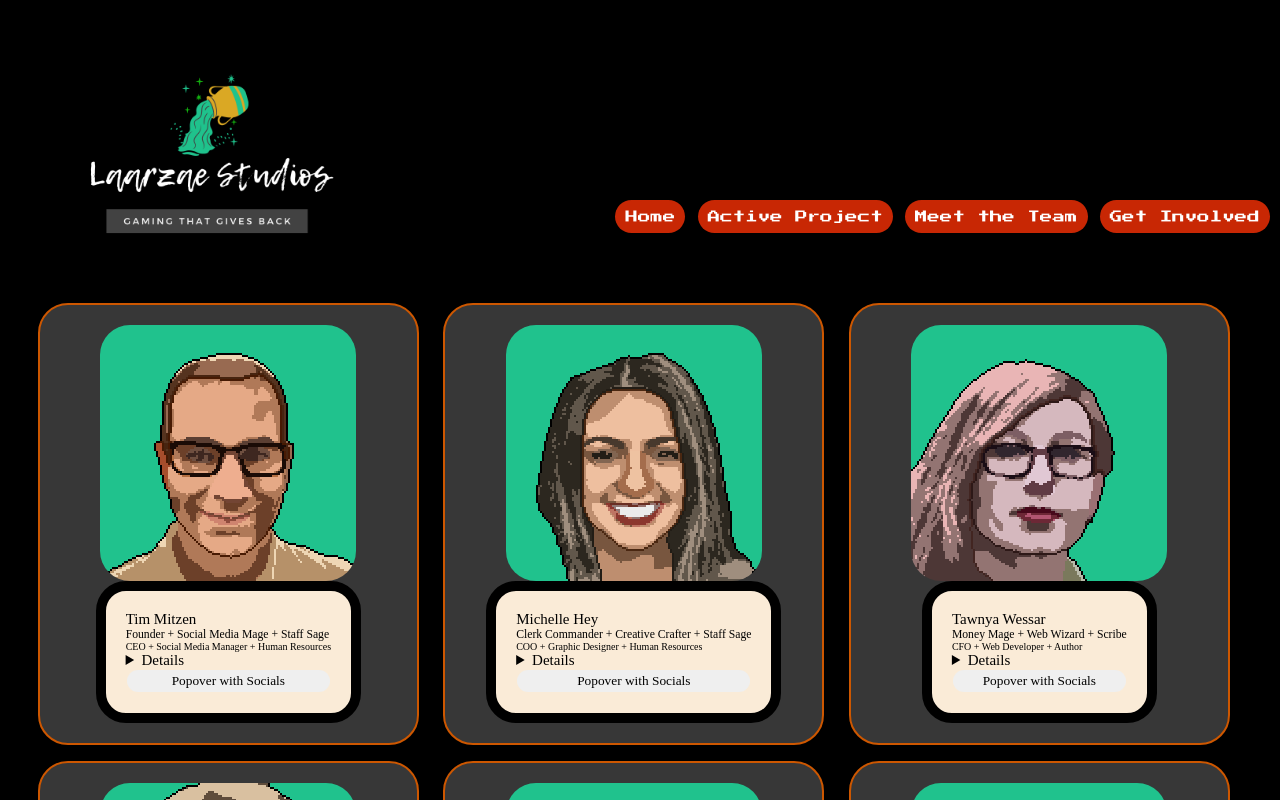
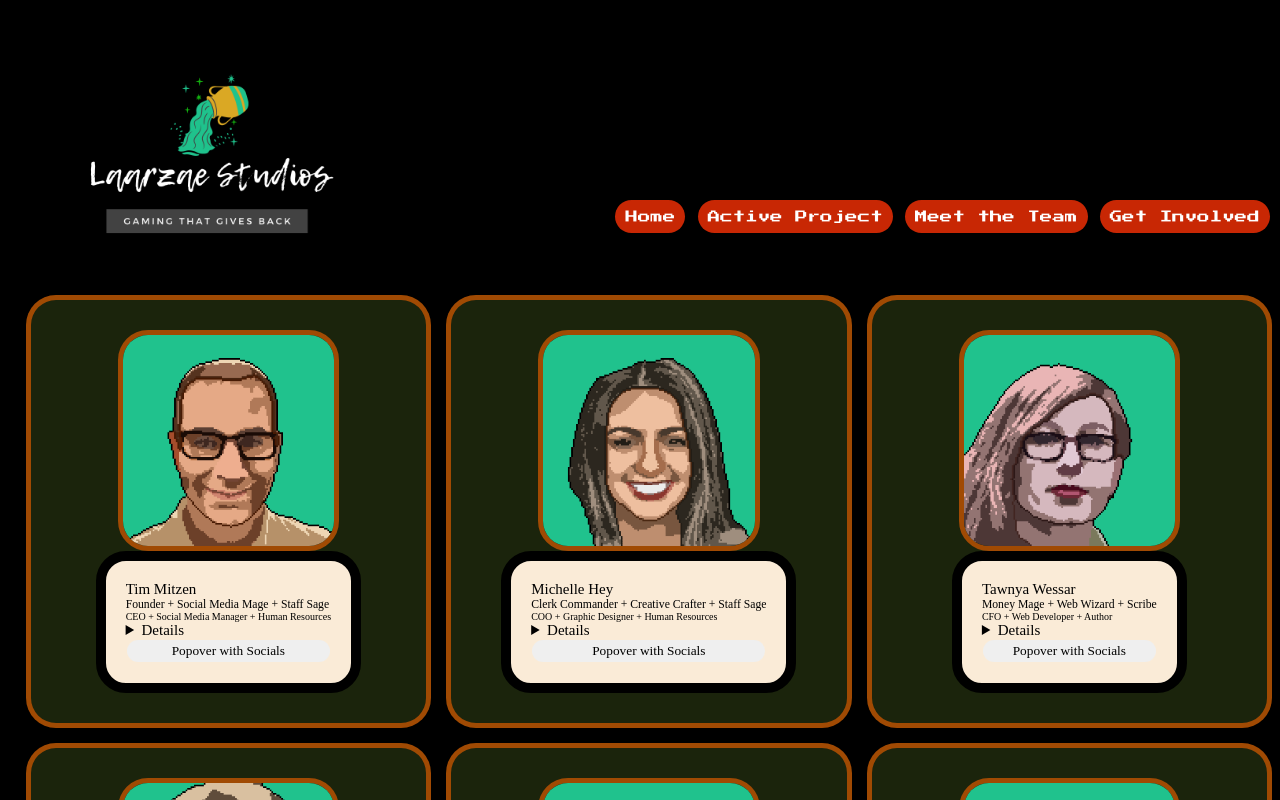
Before and after one commit to Laarzae-Studios/PMR, a React (Create React App) app: page /the-team in a window 1280 px wide. Shown: the top 800 px of the page. Built offline with nearby package versions, Linux system fonts and the light colour scheme; a web font is replaced by a local one.

Commit message:
member cards work in progress

```diff
--- a/src/components/ActiveProject/ActiveProject.css
+++ b/src/components/ActiveProject/ActiveProject.css
@@ -4,4 +4,4 @@
 
 .project-mage-logo {
     width: 24%;
-}
+    }
--- a/src/components/MainNav/MainNav.css
+++ b/src/components/MainNav/MainNav.css
@@ -2,13 +2,27 @@
  * Remember your why
  *
  * font import is in index.css
+ *
+ * Prefixed by https://autoprefixer.github.io
+ * PostCSS: v7.0.29,
+ * Autoprefixer: v9.7.6
+ * Browsers: last 4 version
  **/
+
 @media only screen and (min-width: 250px) {
     nav {
-        display: flex;
-        flex-direction: column;
+        display:         -webkit-box;
+        display:         -ms-flexbox;
+        display:         flex;
+        -webkit-box-orient:  vertical;
+        -webkit-box-direction:  normal;
+        -ms-flex-direction:  column;
+        flex-direction:  column;
+        -ms-flex-pack: distribute;
         justify-content: space-around;
-        align-items: center;
+        -webkit-box-align:     center;
+        -ms-flex-align:     center;
+        align-items:     center;
         }
 
     .laarzae-logo {
@@ -16,22 +30,22 @@
         }
 
     .navLink {
-        width: 50%;
-        height: 24%;
-        padding: 1rem;
-        margin-bottom: .5rem;
-        color: white;
-        font-size: 1rem;
-        font-family: 'Press Start 2P', cursive;
-        text-align: center;
-        text-decoration: none;
-        white-space: nowrap;
+        width:            50%;
+        height:           24%;
+        padding:          1rem;
+        margin-bottom:    .5rem;
+        color:            white;
+        font-size:        1rem;
+        font-family:      "Press Start 2P", cursive;
+        text-align:       center;
+        text-decoration:  none;
+        white-space:      nowrap;
         background-color: rgb(200, 39, 4);
-        border-radius: 3rem;
+        border-radius:    3rem;
         }
 
     .navLink:hover {
-        color: rgb(36, 48, 16);
+        color:            rgb(36, 48, 16);
         background-color: rgb(32, 194, 141);
         }
     }
@@ -42,26 +56,33 @@
         }
 
     .navLink {
-        width: 33%;
+        width:     33%;
         font-size: 1.125rem;
         }
     }
 
 @media only screen and (min-width: 768px) {
     .laarzae-logo {
-        width: 24%;
+        width:  24%;
         margin: 0 0 0 4%;
         }
 
     nav {
+        -webkit-box-orient: horizontal;
+        -webkit-box-direction: normal;
+        -ms-flex-direction: row;
         flex-direction: row;
         }
 
     .navLink {
-        align-self: flex-end;
-        width: fit-content;
-        margin: 0 0 5% 1%;
-        font-size: 1.125rem;
+        -ms-flex-item-align: end;
+        align-self:          flex-end;
+        /*noinspection CssInvalidPropertyValue*/
+        width:               -webkit-fit-content;
+        width:               -moz-fit-content;
+        width:               fit-content;
+        margin:              0 0 5% 1%;
+        font-size:           1.125rem;
         }
 
     .lastNavLink {
@@ -92,7 +113,7 @@
 
 @media only screen and (min-width: 1800px) {
     .laarzae-logo {
-        width: 20%;
+        width:        20%;
         margin-right: 25%;
         }
 
@@ -101,7 +122,7 @@
         }
 
     .navLink {
-        width: 12%;
+        width:  12%;
         margin: 0 0 5.25% 1%;
         }
     }
--- a/src/components/MeetTheTeam/MeetTheTeam.css
+++ b/src/components/MeetTheTeam/MeetTheTeam.css
@@ -3,26 +3,27 @@
  **/
 @media only screen and (min-width: 250px) {
     .meet-the-team {
-        display: grid;
+        display:               grid;
         grid-template-columns: repeat(1, 100%);
-        margin: 0 2%;
+        gap:                   1.5rem;
+        margin:                0 2%;
+        }
     }
-}
 
 @media only screen and (min-width: 600px) {
     .meet-the-team {
         grid-template-columns: repeat(2, 50%);
+        }
     }
-}
 
 @media only screen and (min-width: 1200px) {
     .meet-the-team {
-        grid-template-columns: repeat(3, 33%) ;
+        grid-template-columns: repeat(3, 33%);
+        }
     }
-}
 
 @media only screen and (min-width: 1800px) {
     .meet-the-team {
         margin: 0 10%;
+        }
     }
-}
--- a/src/components/MeetTheTeam/TeamMember/TeamMember.css
+++ b/src/components/MeetTheTeam/TeamMember/TeamMember.css
@@ -1,26 +1,31 @@
 /**
  * Remember your why
  **/
+@media only screen and (min-width: 250px) {
     figure {
-    display: flex;
-    flex-direction: column;
-    align-items: center;
-    height: fit-content;
-    padding: 2rem;
-    margin: 2% 3%;
-    border: .25rem solid #cd5700;
-    background-color: rgba(111, 111, 111, 0.5);
-    border-radius: 3rem;
+        display:          flex;
+        flex-direction:   column;
+        align-items:      center;
+        height:           fit-content;
+        padding:          3rem;
+        /*margin: 2% 3%;*/
+        border:           .5rem solid rgba(205, 87, 0, 0.75);
+        background-color: rgba(36, 48, 16, 0.75);
+        border-radius:    3rem;
         }
 
     .mug-shot {
+        min-width:     50%;
+        max-width:     66%;
+        height:        auto;
+        border:        .5rem solid rgba(205, 87, 0, 0.75);
         border-radius: 3rem;
         }
 
     .popover-btn {
         border-radius: 3rem;
-    padding: .3rem;
-    margin: .1rem;
+        padding:       .3rem;
+        margin:        .1rem;
         }
 
     .deetsDrop:hover {
@@ -29,16 +34,16 @@ figure {
 
     .deets {
         font-size: 1.5rem;
-    /*max-height: 12rem;*/
-    height: fit-content;
+        height:    fit-content;
         }
 
     .member-fig-cap {
-    border: 1rem solid black;
+        border:           1rem solid black;
         background-color: antiquewhite;
-    border-radius: 3rem;
-    padding: 2rem;
-    display: flex;
-    flex-direction: column;
-    justify-content: space-around;
+        border-radius:    3rem;
+        padding:          2rem;
+        display:          flex;
+        flex-direction:   column;
+        justify-content:  space-around;
         }
+    }
--- a/src/index.css
+++ b/src/index.css
@@ -3,46 +3,55 @@
  *
  * font import
  **/
-@import url('https://fonts.googleapis.com/css2?family=Akaya+Telivigala&family=Press+Start+2P&family=Zilla+Slab+Highlight&display=swap');
+@import url("https://fonts.googleapis.com/css2?family=Akaya+Telivigala&family=Press+Start+2P&family=Zilla+Slab+Highlight&display=swap");
 
 /**
  * tdubs reset made by mixing minimalistic and condensed universal reset
  *
  * I add the font-size to ensure proper REM render, and old browser support
+ *
+ * Prefixed by https://autoprefixer.github.io
+ * PostCSS: v7.0.29,
+ * Autoprefixer: v9.7.6
+ * Browsers: last 4 version
  **/
+
 * {
-    box-sizing: border-box;
-    padding: 0;
-    margin: 0;
-    border: 0;
-    outline: 0;
-    vertical-align: baseline;
-    font-weight: inherit;
-    font-family: inherit;
-    font-style: inherit;
+    -webkit-box-sizing: border-box;
+    box-sizing:         border-box;
+    padding:            0;
+    margin:             0;
+    border:             0;
+    outline:            0;
+    vertical-align:     baseline;
+    font-weight:        inherit;
+    font-family:        inherit;
+    font-style:         inherit;
     }
 
 html {
-    font-size: 62.5%;
+    font-size:        62.5%;
     background-color: black;
-    scroll-behavior: smooth;
+    scroll-behavior:  smooth;
     }
 
 /**
  * use to hide headers and hgroups visually without losing SEO and screen reader functionality from headers and hgroups
  **/
 .screen-reader-only {
-    border: 0;
-    clip: rect(1px, 1px, 1px, 1px);
-    clip-path: inset(50%);
-    height: 1px;
-    margin: -1px;
-    overflow: hidden;
-    padding: 0;
-    position: absolute;
-    width: 1px;
-    word-wrap: normal;
+    border:            0;
+    clip:              rect(1px, 1px, 1px, 1px);
+    -webkit-clip-path: inset(50%);
+    clip-path:         inset(50%);
+    height:            1px;
+    margin:            -1px;
+    overflow:          hidden;
+    padding:           0;
+    position:          absolute;
+    width:             1px;
+    word-wrap:         normal;
     }
+
 /**
  * source : https://make.wordpress.org/accessibility/handbook/markup/the-css-class-screen-reader-text/
  **/
@@ -51,7 +60,7 @@ html {
  * Randy's scrollbar styling
  **/
 html::-webkit-scrollbar {
-    width: 1.5rem;
+    width:            1.5rem;
     background-color: rgba(38, 20, 71, 0.75);
     }
 
@@ -60,7 +69,7 @@ html::-webkit-scrollbar-track {
     }
 
 html::-webkit-scrollbar-thumb {
-    outline: .25rem solid white;
-    border-radius: 2%;
+    outline:          .25rem solid white;
+    border-radius:    2%;
     background-color: rgba(32, 194, 141, 0.75);
     }
```
Lines whose indentation alone changed are shown as unchanged.
